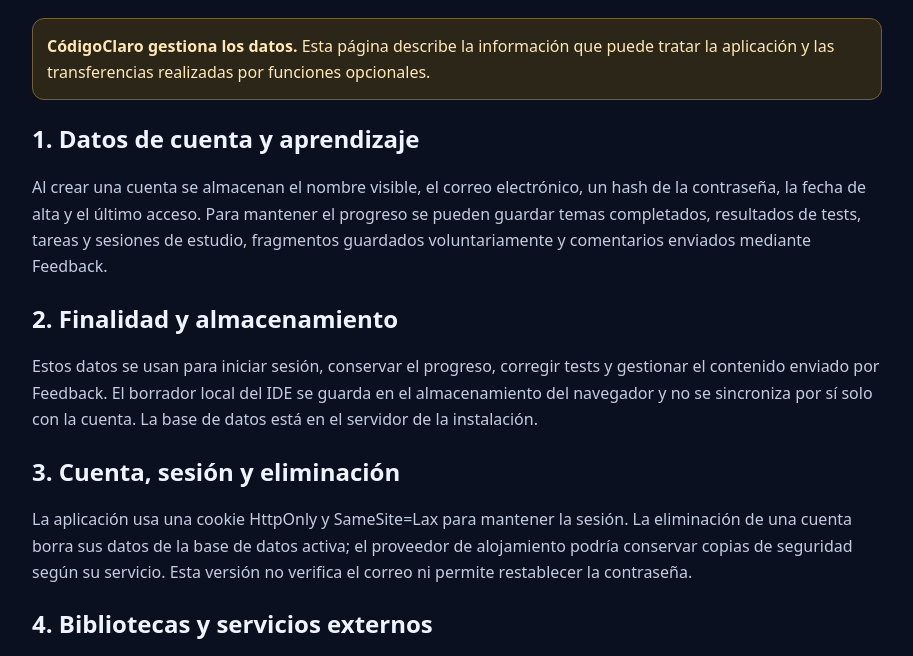
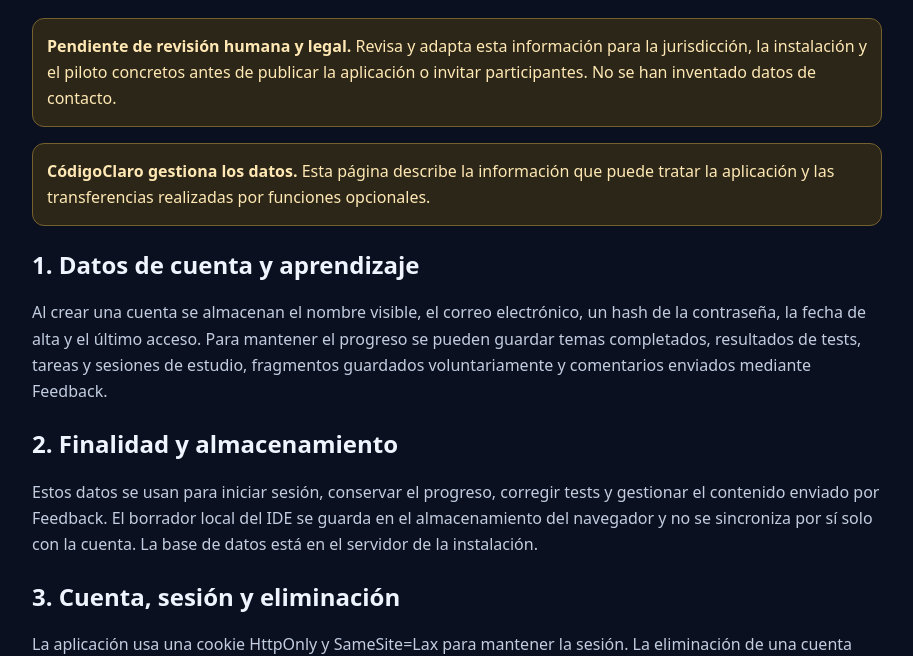
Before and after one commit to JGdg9/CodigoClaro, a website: page CodigoClaro_v3/public/privacidad.html in a window 1280 px wide. Shown: the part 134-790 px from the top of the page, without its empty margins (183-1096 px from the left). Drawn offline with Linux system fonts and the light colour scheme.

Commit message:
docs: marcar revisión pendiente de privacidad

```diff
--- a/CodigoClaro_v3/public/privacidad.html
+++ b/CodigoClaro_v3/public/privacidad.html
@@ -3,6 +3,7 @@
 <html lang="es"><head><meta charset="utf-8"><meta name="viewport" content="width=device-width,initial-scale=1"><title>Privacidad · CódigoClaro</title><style>
 body{margin:0;background:#0b1020;color:#eff4ff;font:16px/1.65 system-ui,sans-serif}.wrap{max-width:850px;margin:auto;padding:28px 18px 70px}h1,h2{line-height:1.2}p,li{color:#c2cde0}a{color:#70e4d3}.notice{border:1px solid #75612e;background:#2b2618;color:#ffe8b3;padding:14px;border-radius:12px}section{margin:25px 0}
 </style></head><body><main class="wrap"><p><a href="/">← Volver a CódigoClaro</a></p><h1>Información de privacidad</h1>
+<p class="notice"><strong>Pendiente de revisión humana y legal.</strong> Revisa y adapta esta información para la jurisdicción, la instalación y el piloto concretos antes de publicar la aplicación o invitar participantes. No se han inventado datos de contacto.</p>
 <p class="notice"><strong>CódigoClaro gestiona los datos.</strong> Esta página describe la información que puede tratar la aplicación y las transferencias realizadas por funciones opcionales.</p>
 <section><h2>1. Datos de cuenta y aprendizaje</h2><p>Al crear una cuenta se almacenan el nombre visible, el correo electrónico, un hash de la contraseña, la fecha de alta y el último acceso. Para mantener el progreso se pueden guardar temas completados, resultados de tests, tareas y sesiones de estudio, fragmentos guardados voluntariamente y comentarios enviados mediante Feedback.</p></section>
 <section><h2>2. Finalidad y almacenamiento</h2><p>Estos datos se usan para iniciar sesión, conservar el progreso, corregir tests y gestionar el contenido enviado por Feedback. El borrador local del IDE se guarda en el almacenamiento del navegador y no se sincroniza por sí solo con la cuenta. La base de datos está en el servidor de la instalación.</p></section>
```
